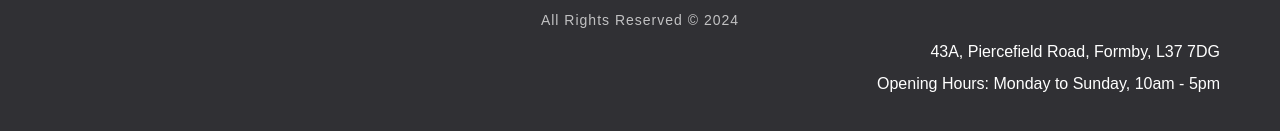
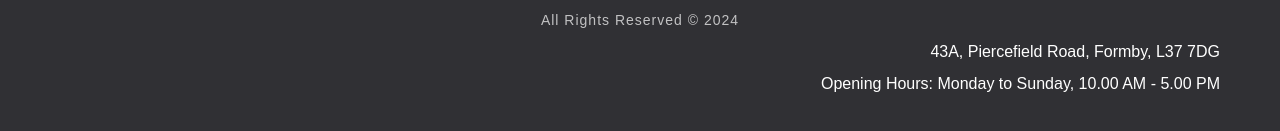
Before and after one commit to erangamdw/arya-ayurveda, a React (Create React App) app: page / in a window 1280 px wide. Shown: the part 7666-7797 px from the top of the page. Built offline with nearby package versions, Linux system fonts and the light colour scheme.

Commit message:
updated contact details

```diff
--- a/src/components/Footer/Footer.jsx
+++ b/src/components/Footer/Footer.jsx
@@ -54,7 +54,7 @@ const Footer = () => {
         </div>
         <div className="contact-info">
           <p className="text-white">43A, Piercefield Road, Formby, L37 7DG</p>
-          <p className="text-white">Opening Hours: Monday to Sunday, 10am - 5pm</p>
+          <p className="text-white">Opening Hours: Monday to Sunday, 10.00 AM - 5.00 PM</p>
         </div>
       </div>
     </div>
```
